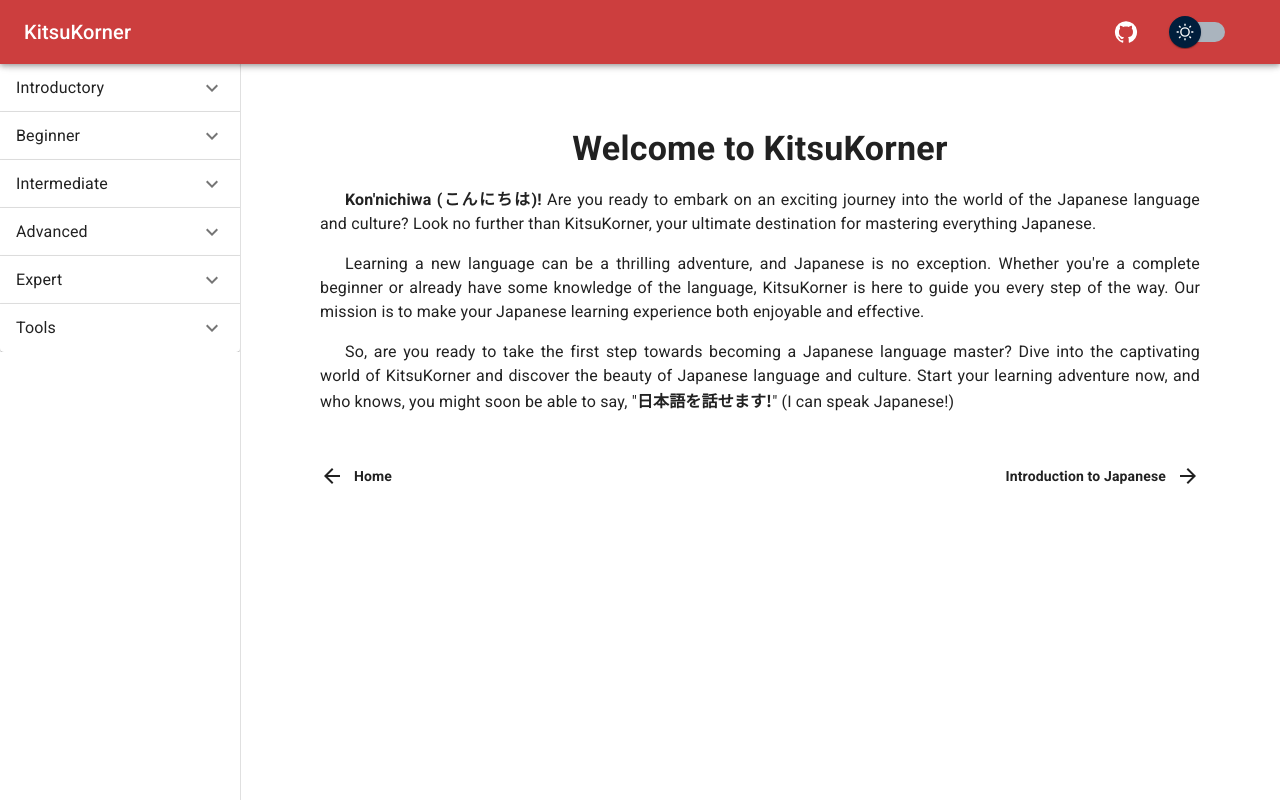
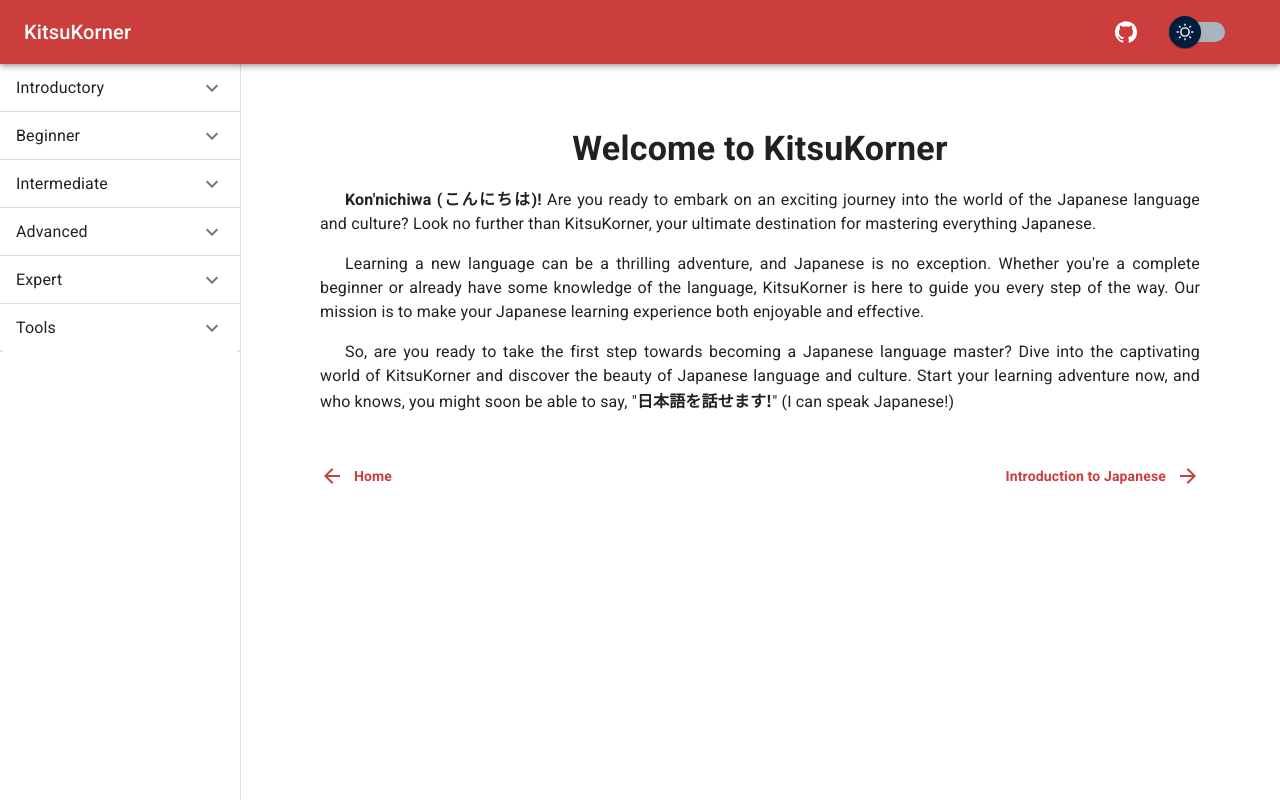
Before and after one commit to LinCie/KitsuKorner, a React (Vite) app: page / in a window 1280 px wide. Built offline with nearby package versions, Linux system fonts and the light colour scheme.

Commit message:
Adjust Theme Color

```diff
--- a/src/components/navigations/BottomNavigation.tsx
+++ b/src/components/navigations/BottomNavigation.tsx
@@ -24,7 +24,7 @@ export const NavigationLink = (props: NavigationLinkProps) => {
       underline="hover"
       to={link}
       fontWeight="bold"
-      color="inherit"
+      color="primary.main"
     >
       <Box
         display="flex"
--- a/src/theme.ts
+++ b/src/theme.ts
@@ -23,10 +23,10 @@ export const darkMode: ThemeOptions = {
   palette: {
     mode: "dark",
     primary: {
-      main: "#cc3e3e",
+      main: "#FFFFFF",
     },
     secondary: {
-      main: "#cc853e",
+      main: "#FFFFFF",
     },
     warning: {
       main: "#ed6c02",
```
